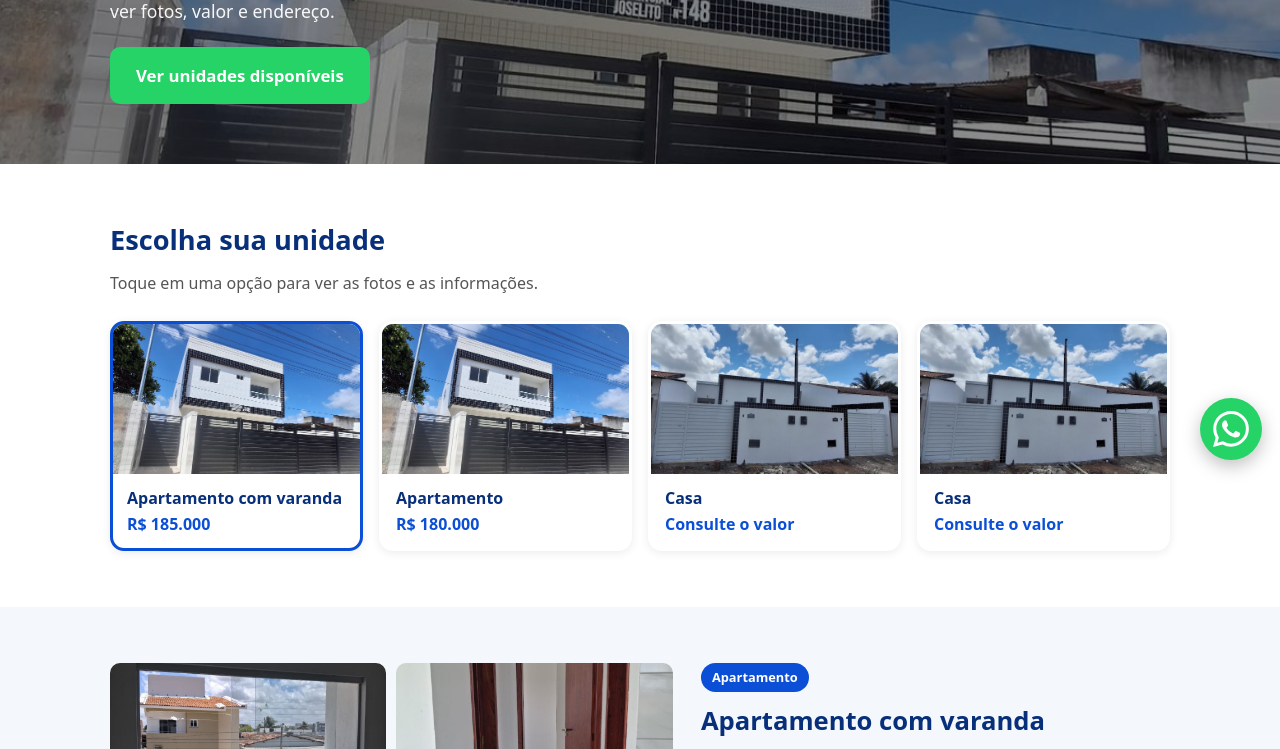
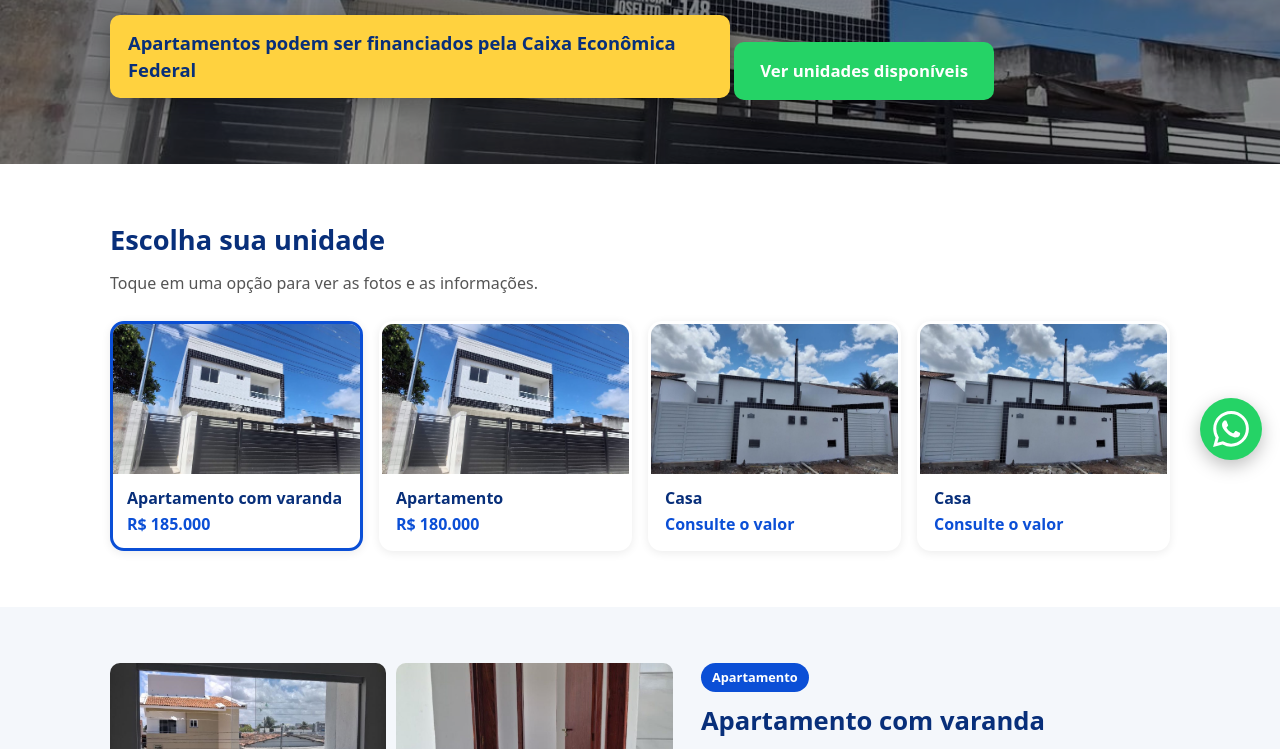
Before and after one commit to ekoversobr/amdconstrucoes, a plain HTML site: page index.html in a window 1280 px wide. Shown: the part 322-1071 px from the top of the page. Drawn offline with Linux system fonts and the light colour scheme.

Commit message:
Destaca na capa que os apartamentos podem ser financiados pela Caixa
Co-Authored-By: Claude Haiku 5.5 <noreply@anthropic.com>
Claude-Session: https://claude.ai/code/session_01JvPEW3auka5ioASNHJ95az

```diff
--- a/index.html
+++ b/index.html
@@ -38,6 +38,7 @@
   .tag{display:inline-block;background:var(--azul);padding:6px 12px;border-radius:999px;font-size:.85rem;font-weight:700;margin-bottom:14px}
   .hero h1{font-size:2.3rem;line-height:1.15;margin-bottom:14px}
   .hero p.sub{font-size:1.1rem;max-width:620px;opacity:.95}
+  .destaque-caixa{display:inline-block;background:#ffd23f;color:#082f7a;font-weight:800;font-size:1.15rem;padding:14px 18px;border-radius:10px;margin:18px 0 6px;box-shadow:0 6px 18px rgba(0,0,0,.3);max-width:620px}
 
   section{padding:56px 0}
   section h2{font-size:1.7rem;color:var(--azul-escuro);margin-bottom:10px}
@@ -103,6 +104,7 @@
     <span class="tag">Disponível para venda</span>
     <h1>Apartamentos e casas à venda</h1>
     <p class="sub">Bairro das Indústrias, João Pessoa – PB. Escolha uma unidade abaixo para ver fotos, valor e endereço.</p>
+    <div class="destaque-caixa">Apartamentos podem ser financiados pela Caixa Econômica Federal</div>
     <a class="btn" href="#unidades">Ver unidades disponíveis</a>
   </div>
 </div>
```
